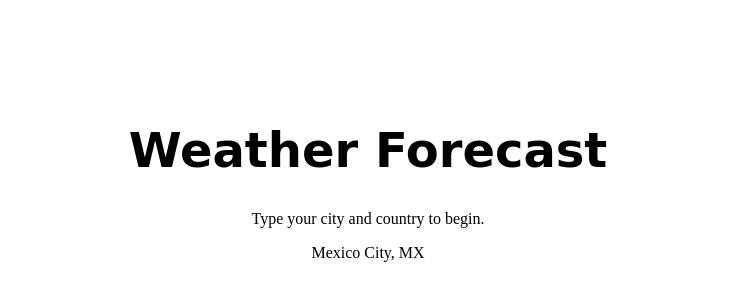
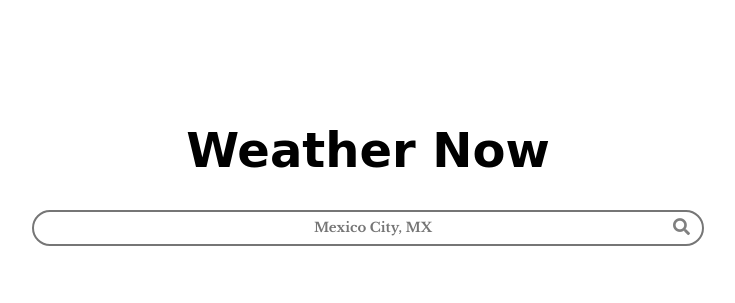
Before and after one commit to matheus-fls/weather-app, a website built with webpack: page src/index.html in a window 1280 px wide. Shown: the part 102-405 px from the top of the page, without its empty margins (272-1007 px from the left). Built offline with nearby package versions, Linux system fonts and the light colour scheme; a web font is replaced by a local one.

Commit message:
Update index.html on src folder

```diff
--- a/src/index.html
+++ b/src/index.html
@@ -2,14 +2,18 @@
 <html lang="en">
 <head>
   <meta charset="UTF-8">
-  <title>Weather App</title>
-  <script src="../dist/main.js"></script>
-</head>
+  <title>Weather Now</title>
+  <link rel="stylesheet" href="https://use.fontawesome.com/releases/v5.0.7/css/all.css">
+  <link href="https://fonts.googleapis.com/css?family=Libre+Baskerville:700|Trade+Winds&display=swap" rel="stylesheet"> </head>
 <body>
   <main class="main">
-    <h1>Weather Forecast</h1>
-    <p>Type your city and country to begin.</p>
-    <p class="example">Mexico City, MX</p>
+    <a href="https://github.com/matheus-fls/weather-app" target="_blank"><h1>Weather Now</h1></a>
+    <form id="form">
+      <input type="text" id="search" name="q" placeholder="Mexico City, MX" required>
+      <button type="submit" id="submit" onclick="return false"><i class="fas fa-search"></i></button>
+    </form>
+    <div id="content"></div>
   </main>
+  <script src="./main.js"></script>
 </body>
 </html>
```
